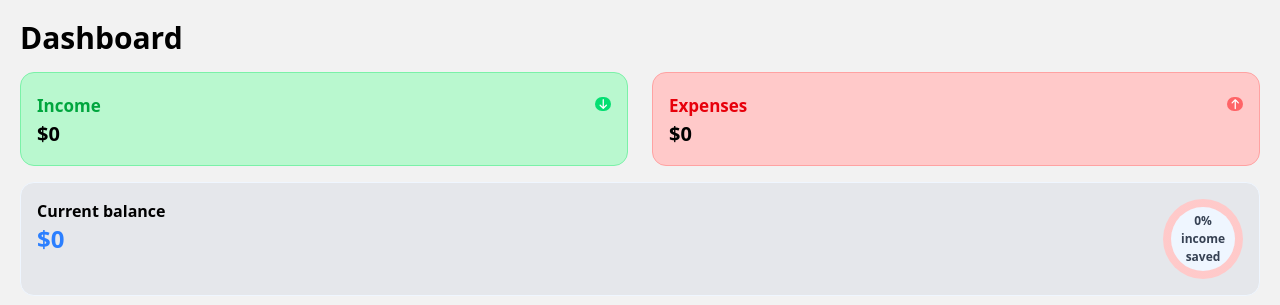
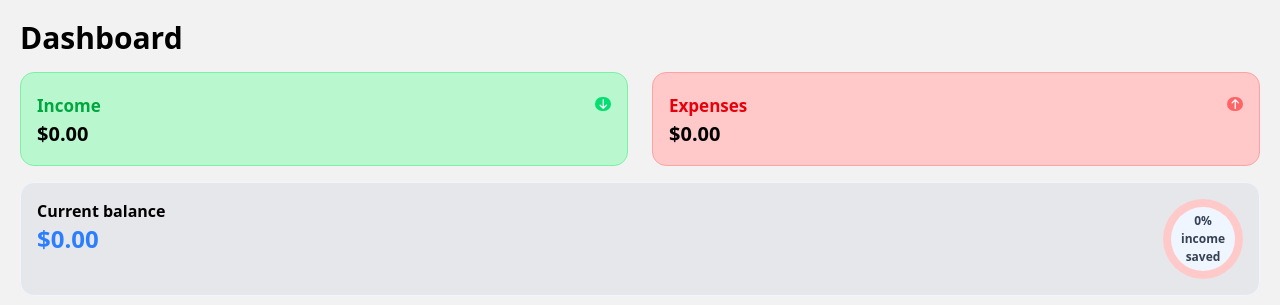
Before and after one commit to Just-Tara/expense-tracker, a React (Vite) app: page / in a window 1280 px wide. Shown: the top 305 px of the page. Built offline with nearby package versions, Linux system fonts and the light colour scheme.

Commit message:
Changed the transaction update

```diff
--- a/src/AddTransaction.jsx
+++ b/src/AddTransaction.jsx
@@ -1,7 +1,20 @@
 import { useState } from "react";
 import { useNavigate } from "react-router-dom";
 import { useTransactions } from "./Context/TransactionContext";
-import { icon } from "@fortawesome/fontawesome-svg-core";
+import { FontAwesomeIcon } from "@fortawesome/react-fontawesome";
+import {
+  faMoneyBillWave,
+  faGift,
+  faChartLine,
+  faBriefcase,
+  faEllipsisH,
+  faHome,
+  faBurger,
+  faCartShopping,
+  faBus,
+  faBox
+} from "@fortawesome/free-solid-svg-icons";
+
 
 function AddTransaction() {
   const { addTransaction } = useTransactions();
@@ -15,20 +28,21 @@ function AddTransaction() {
 
  const categories = {
   income: [
-      { label: "Salary", icon: "💶" },
-      { label: "Gift", icon: "🎁" },
-      { label: "Investment", icon: "📈" },
-      { label: "Side Hustle", icon: ""},
-      { label: "Others", icon: ""}
+    { label: "Salary", icon: <FontAwesomeIcon icon={faMoneyBillWave} /> },
+    { label: "Gift", icon: <FontAwesomeIcon icon={faGift} /> },
+    { label: "Investment", icon: <FontAwesomeIcon icon={faChartLine} /> },
+    { label: "Side Hustle", icon: <FontAwesomeIcon icon={faBriefcase} /> },
+    { label: "Others", icon: <FontAwesomeIcon icon={faEllipsisH} /> },
   ],
   expense: [
-      { label: "Rent", icon: "🏠" },
-      { label: "Food", icon: "🍔" },
-      { label: "Shopping", icon: "🛒" },
-      { label: "Transportation", icon: ""},
-      { label: "Others", icon: "📦" },
+    { label: "Rent", icon: <FontAwesomeIcon icon={faHome} /> },
+    { label: "Food", icon: <FontAwesomeIcon icon={faBurger} /> },
+    { label: "Shopping", icon: <FontAwesomeIcon icon={faCartShopping} /> },
+    { label: "Transportation", icon: <FontAwesomeIcon icon={faBus} /> },
+    { label: "Others", icon: <FontAwesomeIcon icon={faBox} /> },
   ],
 };
+
 
   const formatDate = (date) => {
     const options = {
--- a/src/Dashboard.jsx
+++ b/src/Dashboard.jsx
@@ -25,17 +25,17 @@ function Dashboard() {
             <div className="grid grid-cols-2 gap-6 mb-4">
             <div className="bg-green-200 border-green-300 rounded-[14px] border p-4 text-black">
                 <div className="mt-1 flex justify-between"><p className="text-green-600 text-[17px] font-semibold">Income</p> <FontAwesomeIcon className="text-white mt-1 bg-green-400 rounded-full p-[2px] font-bold text-[10px]" icon={faArrowDown} /></div>
-                    <p className="font-bold text-[20px]">${income.toLocaleString()}</p>
+                    <p className="font-bold text-[20px]">${income.toFixed(2)}</p>
                 </div>
                 <div className="bg-red-200 border-red-300 rounded-[14px] border p-4 text-black">
                     <div className="mt-1 flex justify-between" ><p className="text-[17px] text-red-600 font-semibold">Expenses</p> <FontAwesomeIcon className="text-white  mt-1 bg-red-400 rounded-full p-[2px] font-bold text-[10px]" icon={faArrowUp} /></div>
-                    <p className="font-bold text-[20px]">${expenses.toLocaleString()}</p>
+                    <p className="font-bold text-[20px]">${expenses.toFixed(2)}</p>
                 </div>
             </div>
             <div className="flex justify-between p-4 bg-gray-200 border-blue-50 rounded-[14px] mt-3 border">
                 <div className=''>
                     <h1 className='font-semibold text-black'>Current balance</h1>
-                    <p className='font-bold text-2xl text-blue-500'>${balance.toLocaleString()}</p>
+                    <p className='font-bold text-2xl text-blue-500'>${balance.toFixed(2)}</p>
             </div>
              <div>
                 <BalanceCircle income={income} expenses={expenses}/>
@@ -50,13 +50,14 @@ function Dashboard() {
                 {transactions.length === 0 ? (
                     <p className="p-3 text-gray-500 text-center text-sm">No transactions yet. <br></br> Create your first transaction</p>
                 ) : (
-                    transactions.slice(0, 3).map((t) => (
+                    [...transactions]
+                     .sort((a, b) => new Date(b.date + " " + b.time) - new Date(a.date + " " + a.time)).slice(0, 3).map((t) => (
                     <div
                           key={t.id}
                           className="flex mb-1 justify-between items-center border-white bg-white rounded-[10px] px-3 py-2 dark:bg-gray-950">
 
                             <div className="flex gap-3 items-center">
-                              <div><p className={`text-gray-50 p-2 rounded-[15px] ${t.type === "income" ? "bg-green-200" : "bg-red-200"}`}>
+                              <div><p className={`text-gray-800 p-2 rounded-[15px] ${t.type === "income" ? "bg-green-200" : "bg-red-200"}`}>
                                  {t.icon}
                                 </p>
                              </div>
--- a/src/TransactionPage.jsx
+++ b/src/TransactionPage.jsx
@@ -30,13 +30,13 @@ function TransactionPage() {
                   No Transaction Yet.<br/> Add your first Transaction</p> ) : (
                   <ul>
 
-                      {transactions.map((t) => (
+                      {transactions.sort((a, b) => new Date(b.date + " " + b.time) - new Date(a.date + " " + a.time)).map((t) => (
                         <div
                           key={t.id}
                           className="flex mb-1 justify-between items-center border-white bg-white rounded-[10px] px-3 py-2 dark:bg-gray-950">
 
                             <div className="flex gap-3 items-center">
-                              <div><p className={`text-gray-50 p-2 rounded-[15px] ${t.type === "income" ? "bg-green-200" : "bg-red-200"}`}>
+                              <div><p className={`text-gray-800 p-2 rounded-[15px] ${t.type === "income" ? "bg-green-200" : "bg-red-200"}`}>
                                  {t.icon}
                                 </p>
                              </div>
```
Lines whose indentation alone changed are shown as unchanged.
